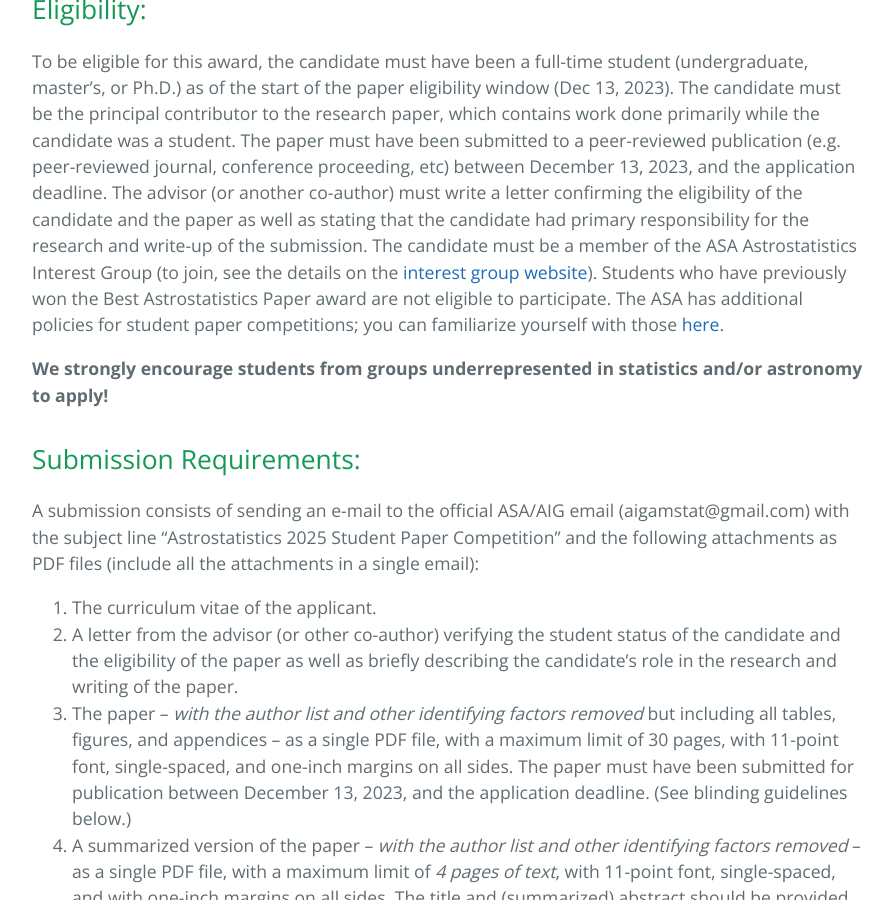
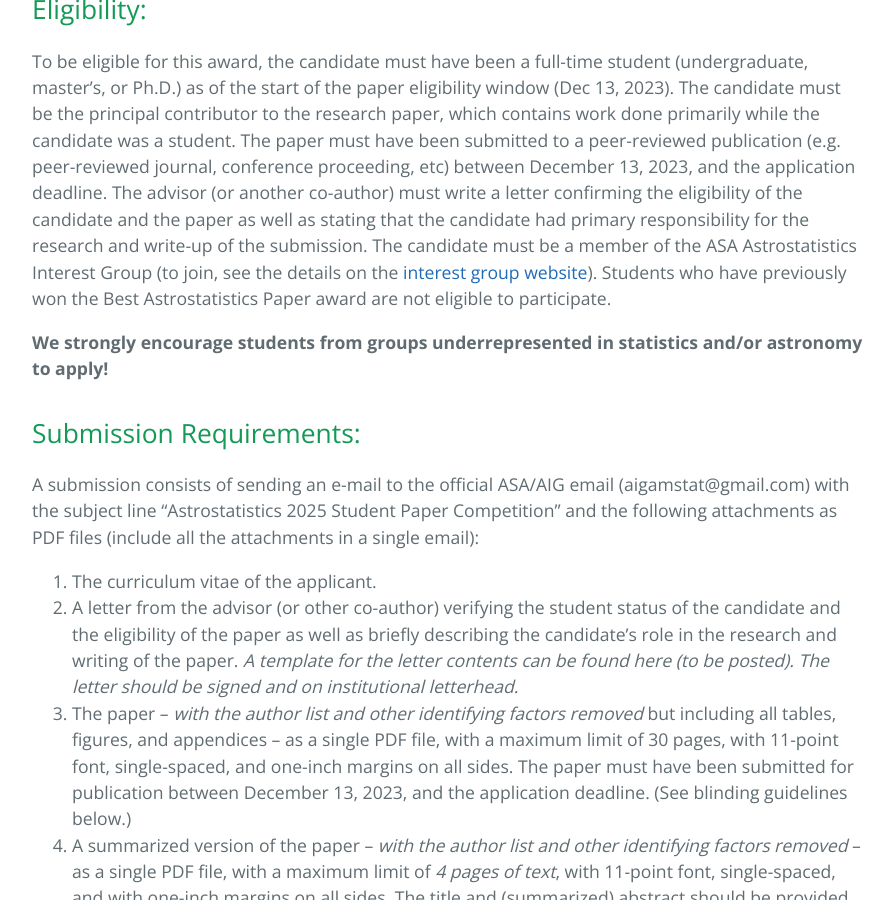
Before and after one commit to aigamstat/aigamstat.github.io, a Jekyll site: the page built from competition/index.md, in a window 1280 px wide and 900 px high, scrolled down 757 px. Shown: the whole window, without its empty margins (192-1086 px from the left). Built offline with Jekyll 4.4.1, drawn with Linux system fonts in a browser that asks for light colours.

Commit message:
Edits to 2025 competition

```diff
--- a/competition/index.md
+++ b/competition/index.md
@@ -18,7 +18,7 @@ The Astrostatistics Interest Group of the American Statistical Association (ASA/
 
 ## Eligibility:
 
-To be eligible for this award, the candidate must have been a full-time student (undergraduate, master's, or Ph.D.) as of the start of the paper eligibility window (Dec 13, 2023). The candidate must be the principal contributor to the research paper, which contains work done primarily while the candidate was a student. The paper must have been submitted to a peer-reviewed publication (e.g. peer-reviewed journal, conference proceeding, etc) between December 13, 2023, and the application deadline. The advisor (or another co-author) must write a letter confirming the eligibility of the candidate and the paper as well as stating that the candidate had primary responsibility for the research and write-up of the submission. The candidate must be a member of the ASA Astrostatistics Interest Group (to join, see the details on the [interest group website](../join.html)). Students who have previously won the Best Astrostatistics Paper award are not eligible to participate. The ASA has additional policies for student paper competitions; you can familiarize yourself with those [here](http://www.amstat.org/ASA/Your-Career/Student-Paper-Competitions.aspx).
+To be eligible for this award, the candidate must have been a full-time student (undergraduate, master's, or Ph.D.) as of the start of the paper eligibility window (Dec 13, 2023). The candidate must be the principal contributor to the research paper, which contains work done primarily while the candidate was a student. The paper must have been submitted to a peer-reviewed publication (e.g. peer-reviewed journal, conference proceeding, etc) between December 13, 2023, and the application deadline. The advisor (or another co-author) must write a letter confirming the eligibility of the candidate and the paper as well as stating that the candidate had primary responsibility for the research and write-up of the submission. The candidate must be a member of the ASA Astrostatistics Interest Group (to join, see the details on the [interest group website](../join.html)). Students who have previously won the Best Astrostatistics Paper award are not eligible to participate.
 
 **We strongly encourage students from groups underrepresented in statistics and/or astronomy to apply!**
 
@@ -27,7 +27,7 @@ To be eligible for this award, the candidate must have been a full-time student
 A submission consists of sending an e-mail to the official ASA/AIG email (aigamstat@gmail.com) with the subject line "Astrostatistics 2025 Student Paper Competition" and the following attachments as PDF files (include all the attachments in a single email):
 
 1. The curriculum vitae of the applicant.
-2. A letter from the advisor (or other co-author) verifying the student status of the candidate and the eligibility of the paper as well as briefly describing the candidate's role in the research and writing of the paper.
+2. A letter from the advisor (or other co-author) verifying the student status of the candidate and the eligibility of the paper as well as briefly describing the candidate's role in the research and writing of the paper. *A template for the letter contents can be found here (to be posted). The letter should be signed and on institutional letterhead.*
 3. The paper -- *with the author list and other identifying factors removed* but including all tables, figures, and appendices -- as a single PDF file, with a maximum limit of 30 pages, with 11-point font, single-spaced, and one-inch margins on all sides. The paper must have been submitted for publication between December 13, 2023, and the application deadline. (See blinding guidelines below.)
 4. A summarized version of the paper -- *with the author list and other identifying factors removed* -- as a single PDF file, with a maximum limit of *4 pages of text*, with 11-point font, single-spaced, and with one-inch margins on all sides. The title and (summarized) abstract should be provided on the first page of text. Up to four additional pages are allowed for relevant figures and tables, as well as references. (See blinding guidelines below.)
 5. The original (unblinded) paper submitted for publication. This will only be used to check for conflicts of interest prior to the formation of the review panel.
```
